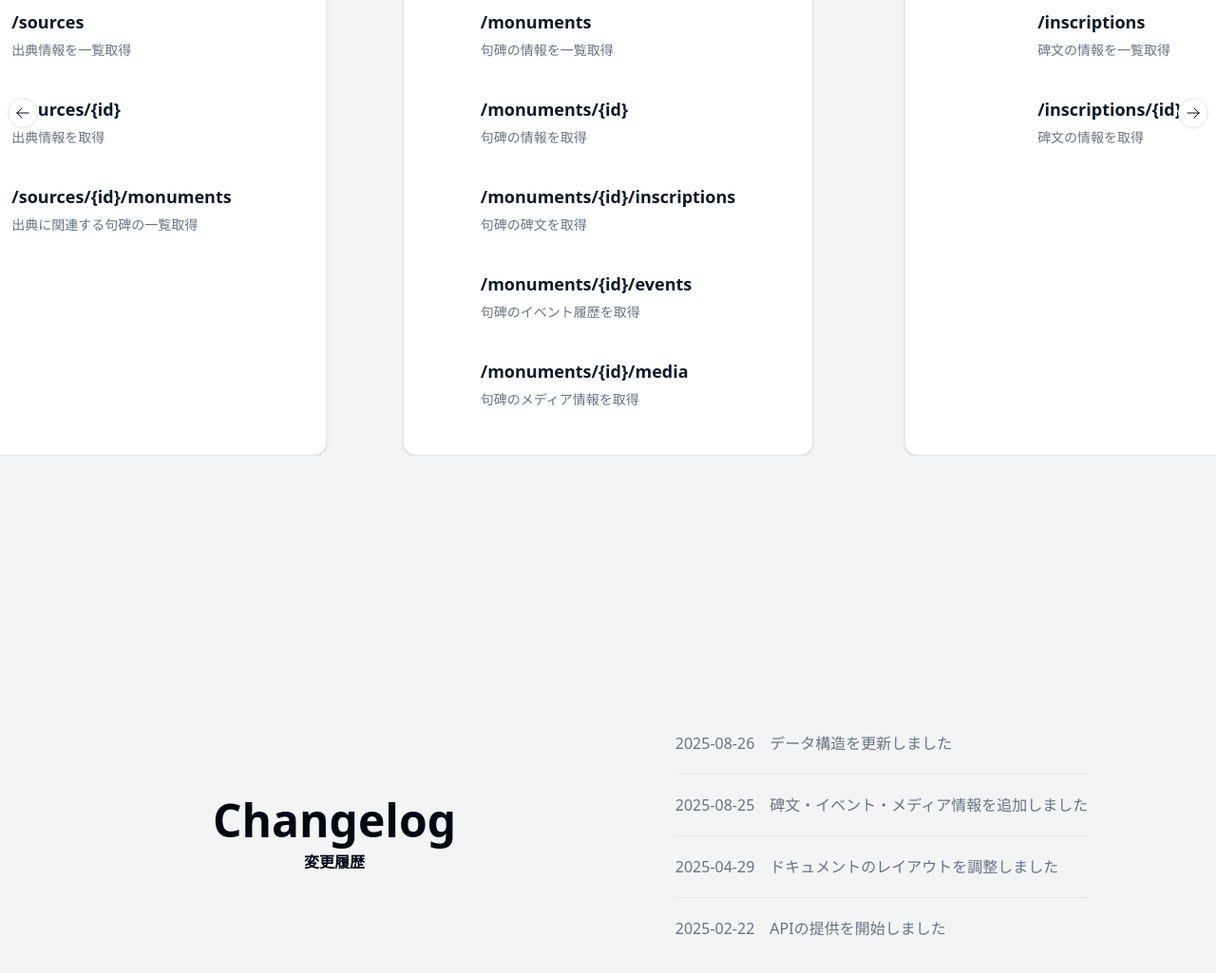
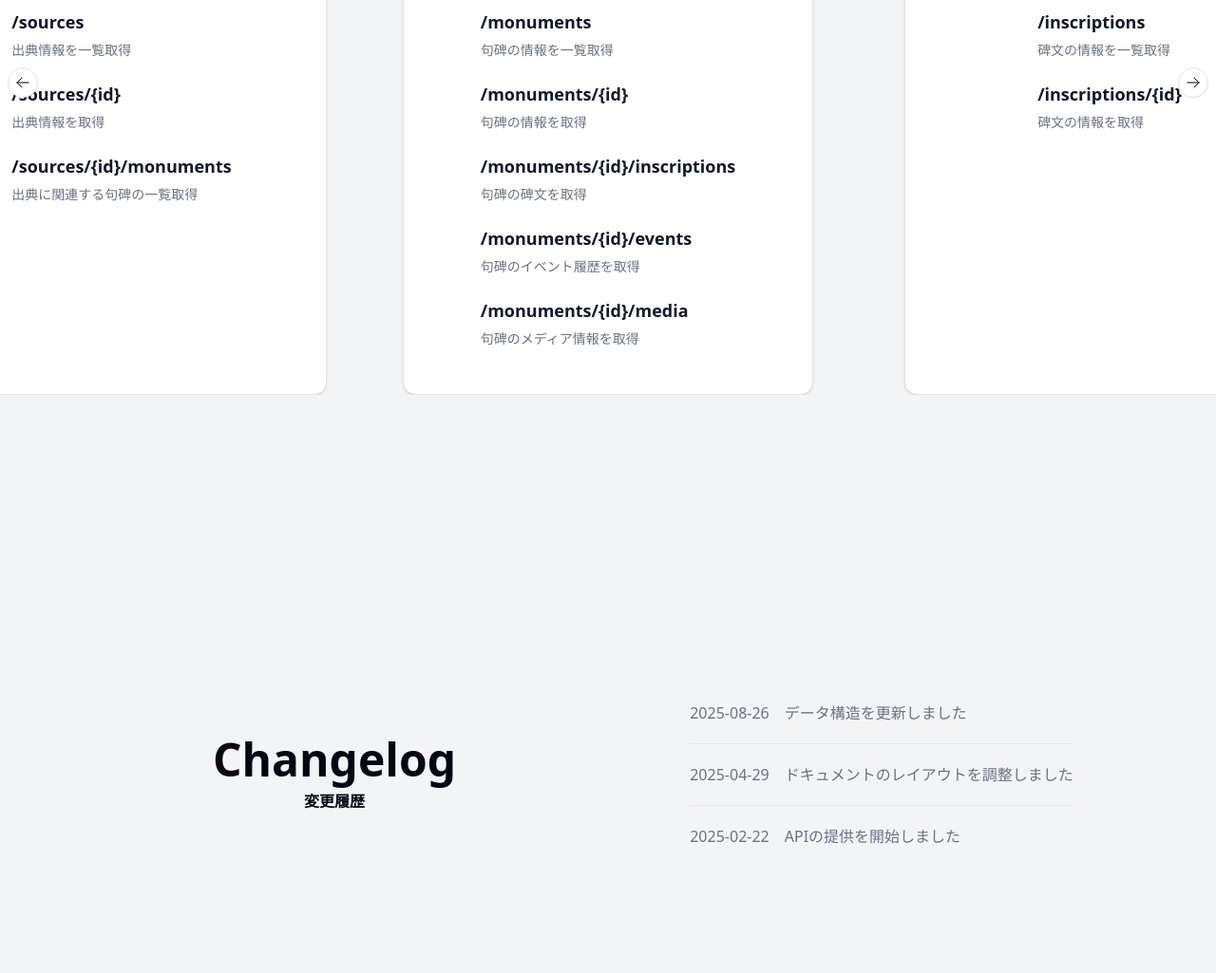
Before and after one commit to shikano35/kuhi-api-docs, an Astro site: page / in a window 1280 px wide. Shown: the part 3666-4691 px from the top of the page at 95% size. Built offline with nearby package versions, Linux system fonts and the light colour scheme; Astro itself is replaced by a stand-in of ours.

Commit message:
style: improve layout styles for better readability

```diff
--- a/src/components/ApiCarousel/index.tsx
+++ b/src/components/ApiCarousel/index.tsx
@@ -31,7 +31,7 @@ export const ApiCarousel: React.FC = () => {
               </p>
               <CardContent className="text-muted-foreground leading-12">
                 {ref.routes.map((route) => (
-                  <div key={route} className="mb-8 flex flex-col last:mb-4">
+                  <div key={route} className="mb-4 flex flex-col">
                     <p className="text-primary text-base leading-10 font-semibold sm:text-lg 2xl:text-xl">
                       {route}
                     </p>
--- a/src/components/Changelog/index.astro
+++ b/src/components/Changelog/index.astro
@@ -7,14 +7,9 @@ export type ChangelogEntry = {
 
 const changelogEntries: ChangelogEntry[] = [
   {
-    id: 'entry-4',
+    id: 'entry-3',
     date: '2025-08-26',
     description: 'データ構造を更新しました',
-  },
-  {
-    id: 'entry-3',
-    date: '2025-08-25',
-    description: '碑文・イベント・メディア情報を追加しました',
   },
   {
     id: 'entry-2',
@@ -32,13 +27,11 @@ const changelogEntries: ChangelogEntry[] = [
 <ul class="mx-auto -mt-48 list-none md:mt-0">
   {
     changelogEntries.map((entry) => (
-      <li class="border-border flex w-full items-baseline border-b py-4 last:border-0">
+      <li class="border-border flex w-full items-baseline border-b py-4 text-sm last:border-0 lg:text-base">
         <time class="text-muted-foreground mr-4" datetime={entry.date}>
           {entry.date}
         </time>
-        <p class="text-muted-foreground text-sm leading-loose md:text-base">
-          {entry.description}
-        </p>
+        <p class="text-muted-foreground leading-loose">{entry.description}</p>
       </li>
     ))
   }
--- a/src/data/apiReferences.ts
+++ b/src/data/apiReferences.ts
@@ -43,7 +43,7 @@ export const apiReferences: ApiReference[] = [
     Icon: PencilSquareIcon,
   },
   {
-    title: '句',
+    title: '俳句',
     label: 'poems',
     routes: ['/poems', '/poems/{id}'],
     routeDescriptions: ['俳句の情報を一覧取得', '俳句の情報を取得'],
--- a/src/pages/index.astro
+++ b/src/pages/index.astro
@@ -127,11 +127,11 @@ import kuhi3 from '@/assets/img/kuhi3.webp';
     <ApiCarousel client:load />
   </section>
   <section
-    class="grid min-h-screen grid-cols-1 place-items-center px-4 py-16 sm:px-16 md:grid-cols-2"
+    class="grid min-h-screen grid-cols-1 place-items-center px-4 py-16 md:grid-cols-2 md:px-2 lg:px-16"
     id="changelog"
   >
     <h2
-      class="text-foreground px-4 text-center text-4xl font-bold whitespace-nowrap sm:text-5xl 2xl:text-6xl"
+      class="text-foreground px-4 text-center text-4xl font-bold whitespace-nowrap md:text-5xl 2xl:text-6xl"
     >
       <span class="block">Changelog</span>
       <span class="mt-2 block text-sm md:text-base 2xl:text-lg">変更履歴</span>
```
